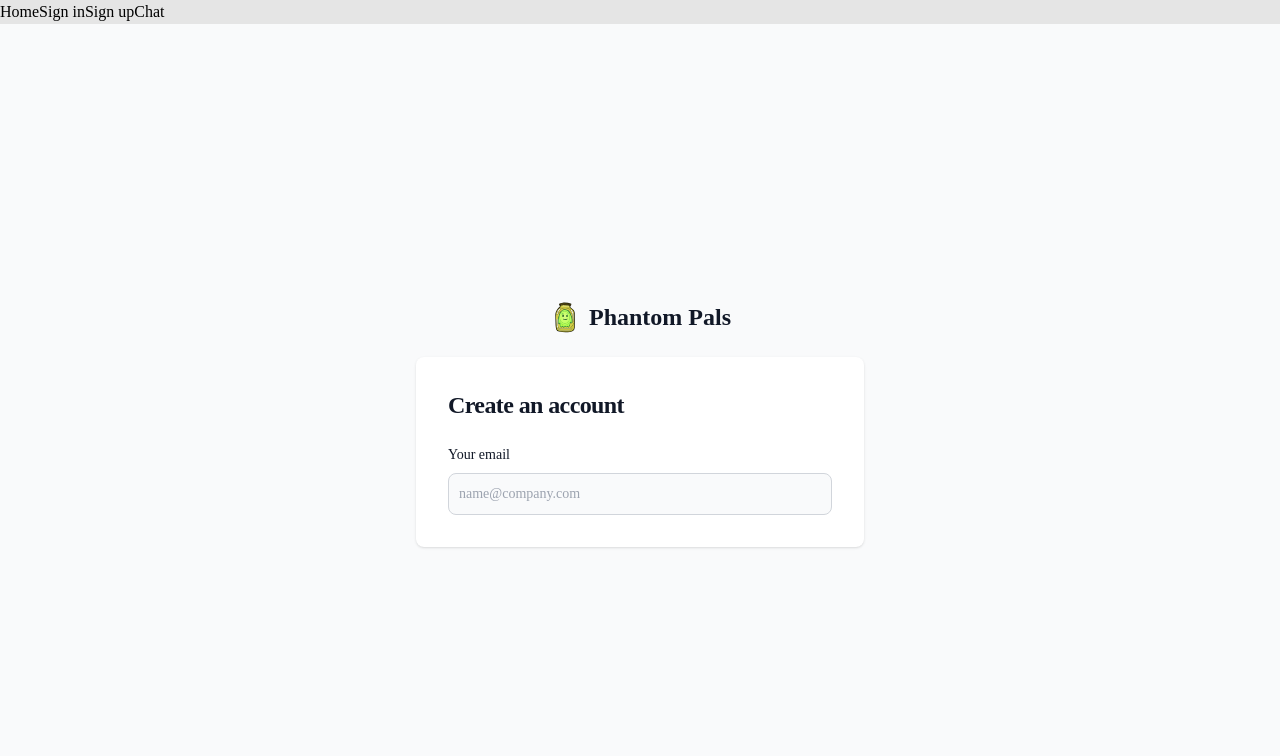
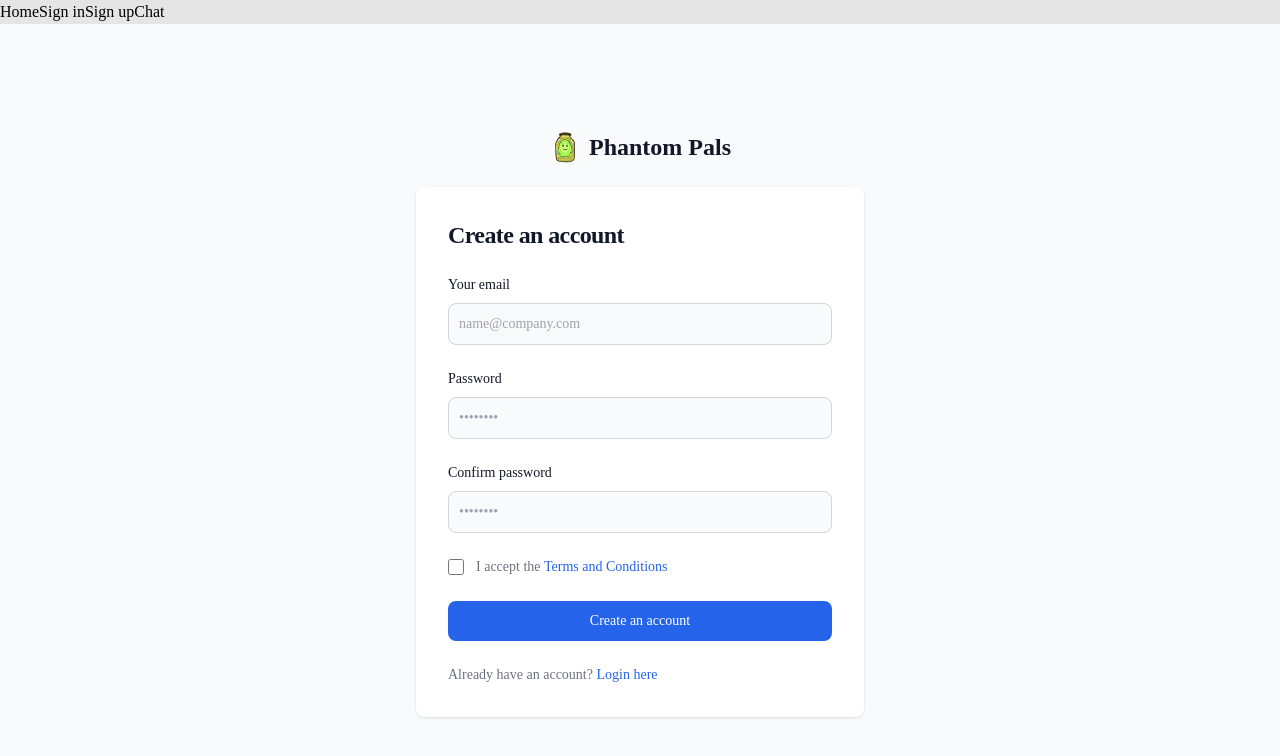
Before and after one commit to nugmara/Snapchat-Chat, a React (Vite) app in the folder client/: page /signup in a window 1280 px wide. Shown: the top 756 px of the page. Built offline with nearby package versions, Linux system fonts and the light colour scheme; no server answers.

Commit message:
Sign up styles partially done

```diff
--- a/client/src/auth/SignUp.jsx
+++ b/client/src/auth/SignUp.jsx
@@ -21,6 +21,26 @@
                 <label htmlFor="email" className="block mb-2 text-sm font-medium text-gray-900 dark:text-white">Your email</label>
                 <input type="email" name="email" id="email" className="bg-gray-50 border border-gray-300 text-gray-900 sm:text-sm rounded-lg focus:ring-primary-600 block w-full p-2.5 dark:bg-gray-700 dark:border-gray-600 dark:placeholder-gray-400 dark:text-white dark:focus:ring-blue-500 dark:focus:border-blue-500" placeholder="name@company.com" required="" />
               </div>
+              <div>
+                <label htmlFor="password" className="block mb-2 text-sm font-medium text-gray-900 dark:text-white">Password</label>
+                <input type="password" name="password" placeholder="••••••••" className="bg-gray-50 border border-gray-300 text-gray-900 sm:text-sm rounded-lg focus:ring-blue-600 focus:border-blue-600 block w-full p-2.5 dark:bg-gray-700 dark:border-gray-600 dark:placegholder-gray-400 dark:text-white dark:focus:ring-blue-500 dark:focus:border-blue-500" required=""/>
+              </div>
+              <div>
+                <label htmlFor="confirm-password" className="block mb-2 text-sm font-medium text-gray-900 dark:text-white">Confirm password</label>
+                <input type="confirm-password" name="confirm-password" id="confirm-password" placeholder="••••••••" className="bg-gray-50 border border-gray-300 text-gray-900 sm:text-sm rounded-lg focus:ring-primary-600 focus:border-primary-600 block w-full p-2.5 dark:bg-gray-700 dark:border-gray-600 dark:placeholder-gray-400 dark:text-white dark:focus:ring-blue-500 dark:focus:border-blue-500" required="" />
+              </div>
+              <div className="flex items-start">
+                      <div className="flex items-center h-5">
+                        <input id="terms" aria-describedby="terms" type="checkbox" className="w-4 h-4 border border-gray-300 rounded bg-gray-50 focus:ring-3 focus:ring-primary-300 dark:bg-gray-700 dark:border-gray-600 dark:focus:ring-primary-600 dark:ring-offset-gray-800" required="" />
+                      </div>
+                      <div className="ml-3 text-sm">
+                        <label htmlFor="terms" className="font-light text-gray-500 dark:text-gray-300">I accept the <a className="font-medium text-primary-600 hover:underline dark:text-primary-500" href="#">Terms and Conditions</a></label>
+                      </div>
+                  </div>
+                  <button type="submit" className="w-full text-white bg-primary-600 hover:bg-primary-700 focus:ring-4 focus:outline-none focus:ring-primary-300 font-medium rounded-lg text-sm px-5 py-2.5 text-center dark:bg-primary-600 dark:hover:bg-primary-700 dark:focus:ring-primary-800">Create an account</button>
+                  <p className="text-sm font-light text-gray-500 dark:text-gray-400">
+                      Already have an account? <a href="#" className="font-medium text-primary-600 hover:underline dark:text-primary-500">Login here</a>
+                  </p>
             </form>
           </div>
         </div>
```
